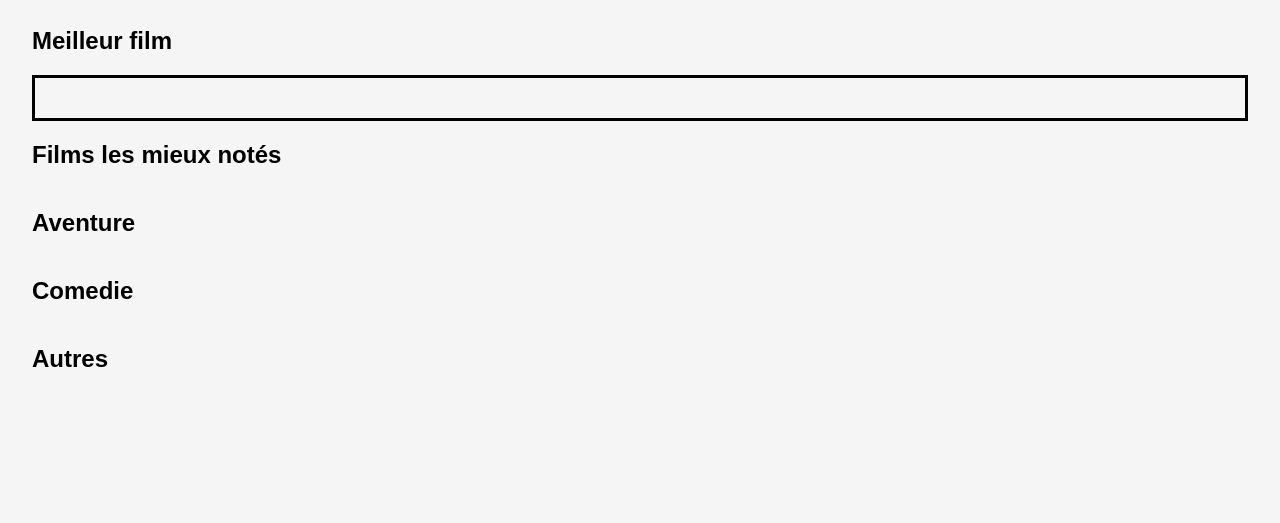
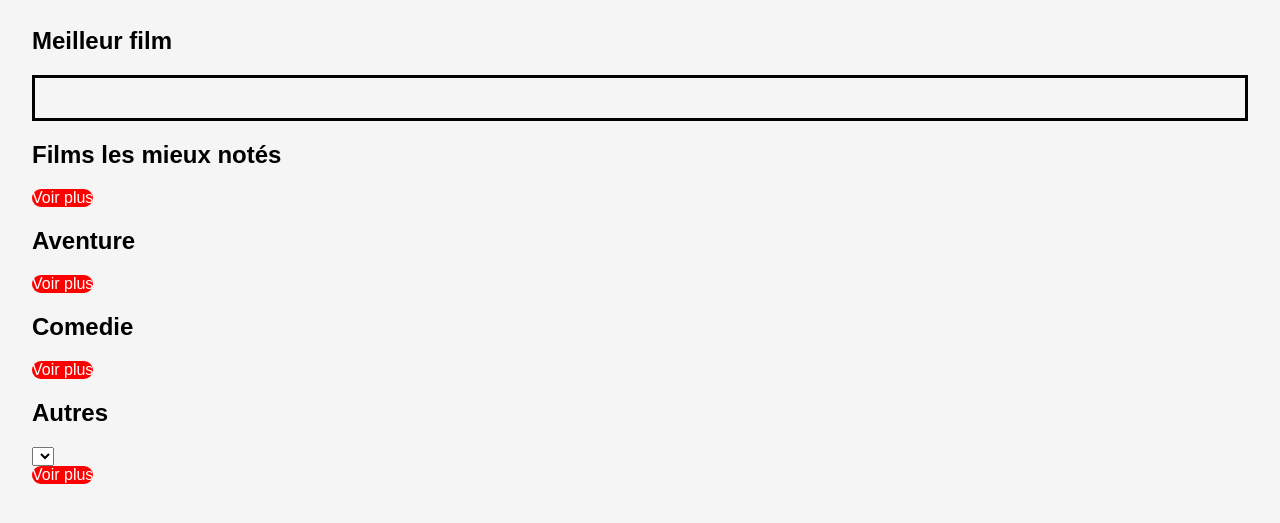
Before and after one commit to PVL06/OC_Projet6_JustStreamIt, a plain HTML site: page index.html in a window 1280 px wide. Shown: the part 123-646 px from the top of the page. Drawn offline with Linux system fonts and the light colour scheme; no server answers.

Commit message:
add button 'voir plus' and selectbox for others

```diff
--- a/index.html
+++ b/index.html
@@ -10,28 +10,50 @@
 <body>
     <header>
         <img src="/assets/img/big_logo.png" alt="just stream it logo">
-        <h1>Vidéo à la demande</h1>
+        <h1>Vidéos à la demande</h1>
     </header>
     <main>
+
         <section>
             <h2>Meilleur film</h2>
             <div id="best-movie"></div>
         </section>
+
         <section>
             <h2>Films les mieux notés</h2>
             <div class="movies-container" id="all"></div>
+            <div class="show-more">
+                <button>Voir plus</button>
+            </div>
         </section>
+
         <section>
             <h2>Aventure</h2>
             <div class="movies-container" id="adventure"></div>
+            <div class="show-more">
+                <button>Voir plus</button>
+            </div>
         </section>
+
+        <section>
             <h2>Comedie</h2>
             <div class="movies-container" id="comedy"></div>
+            <div class="show-more">
+                <button>Voir plus</button>
+            </div>
         </section>
+
         <section>
-            <h2>Autres</h2>
+            <div class="other-head">
+                <h2>Autres</h2>
+                <select name="category" id=""></select>
+            </div>
             <div class="movies-container" id="others"></div>
+            <div class="show-more">
+                <button>Voir plus</button>
+            </div>
         </section>
+
     </main>
     <div class="modal">
         <div class="modal-box">
```
